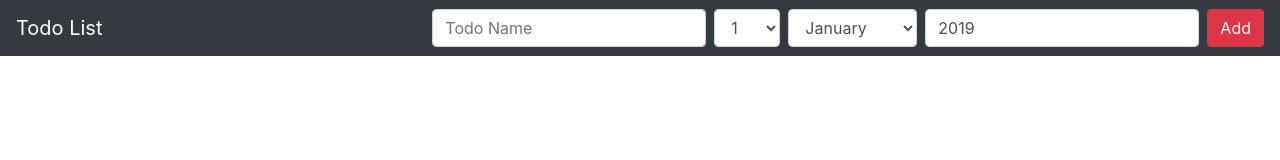
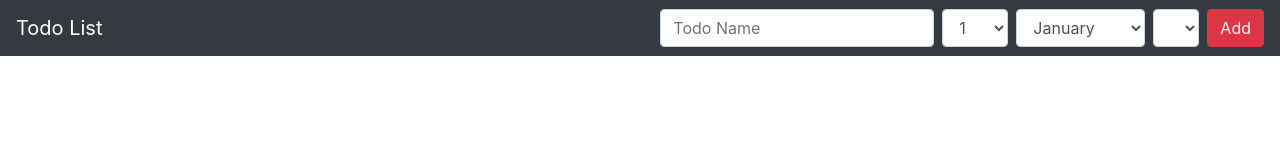
Before and after one commit to burakyzn/todo-list, a plain HTML site: page index.html in a window 1280 px wide. Drawn offline with nearby package versions, Linux system fonts and the light colour scheme.

Commit message:
update index.html

```diff
--- a/index.html
+++ b/index.html
@@ -23,7 +23,8 @@
             </select>
             <select id="todoMonth" class="form-control mr-sm-2">
             </select>
-            <input id="todoYear" class="form-control mr-sm-2" type="text" value="2019">
+            <select id="todoYear" class="form-control mr-sm-2">
+            </select>
             <button class="btn btn-danger my-2 my-sm-0" type="button" onclick="addTodo()">Add</button>
           </form>
         </div>
```
